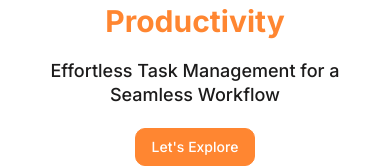
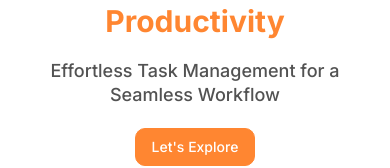
Before and after one commit to Nashiuz-Zaman/task-expert-client-nextjs, a Next.js app: page / in a window 390 px wide. Shown: the part 220-388 px from the top of the page. Built offline with nearby package versions, Linux system fonts and the light colour scheme; no server answers.

Commit message:
Change the text color of sub heading in the banner section of home page

```diff
--- a/src/components/page-related/home/Banner/BannerText/BannerText.jsx
+++ b/src/components/page-related/home/Banner/BannerText/BannerText.jsx
@@ -15,7 +15,7 @@ function BannerText({ heading, subheading, modifyClasses = '' }) {
                {heading}
             </h1>
 
-            <p className='text-lg md:text-lg 2xl:text-[1.6rem] xs:w-[80%] md:w-[60%] lg:w-full mx-auto mb-5 2md:mb-6 font-medium !leading-snug'>
+            <p className='text-lg 2xl:text-[1.6rem] xs:w-[80%] md:w-[60%] lg:w-full mx-auto mb-5 2md:mb-6 font-medium !leading-snug text-neutral-600'>
                {subheading}
             </p>
 
```
